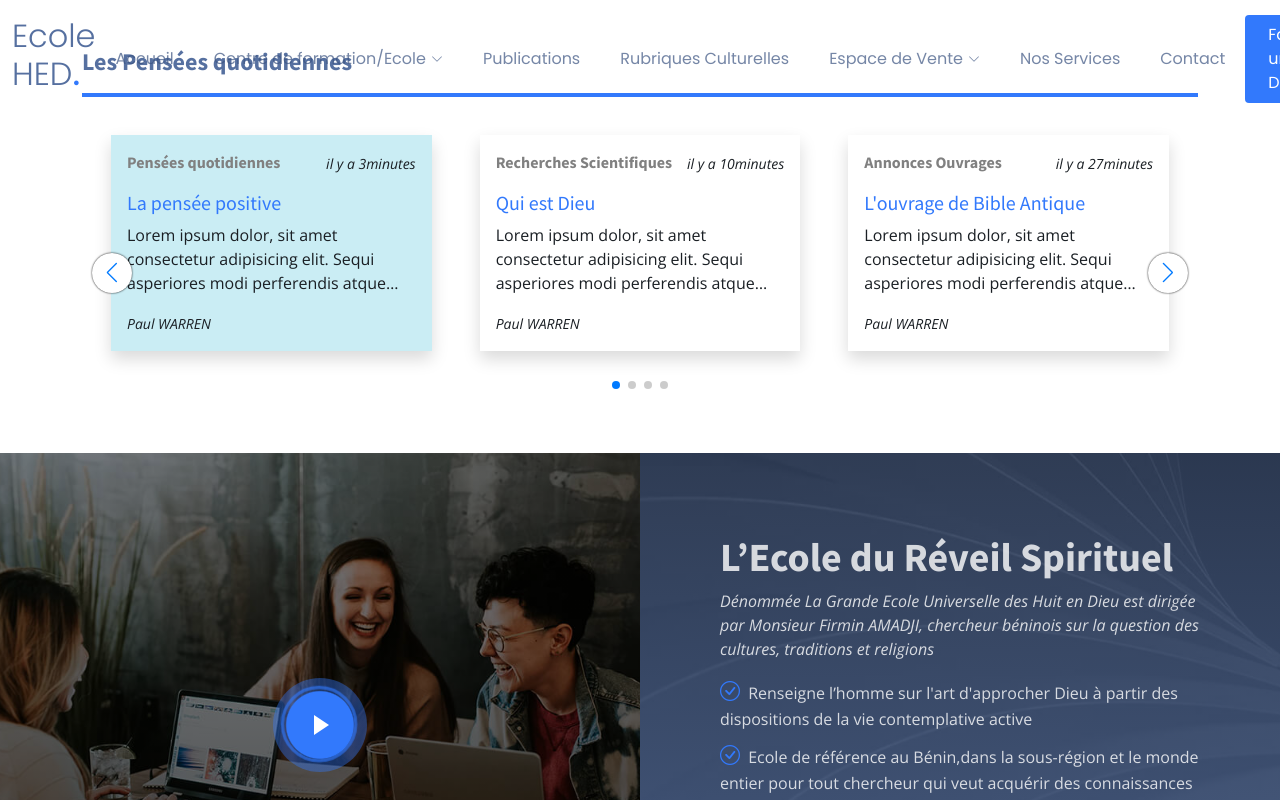
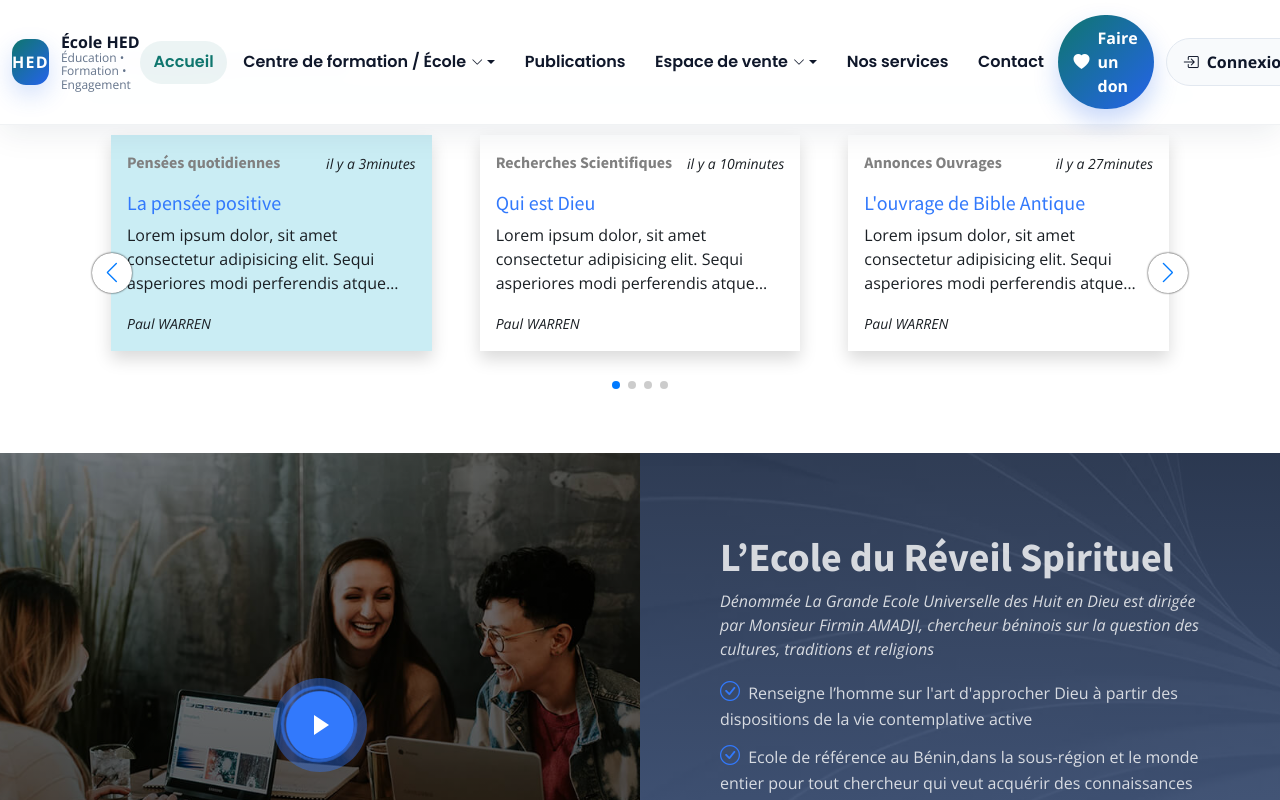
Before and after one commit to teteganexauce/site_huit_en_dieu, a Vue app: page / in a window 1280 px wide. Shown: the top 800 px of the page. Built offline with nearby package versions, Linux system fonts and the light colour scheme; no server answers.

Commit message:
mise à jour de header

```diff
--- a/src/components/listInlineBloc.vue
+++ b/src/components/listInlineBloc.vue
@@ -1,5 +1,5 @@
 <script setup>
-import { ref, onMounted } from 'vue'
+import { ref, onMounted, computed } from 'vue'
 import { Swiper, SwiperSlide } from 'swiper/vue';
 import { Navigation, Pagination, A11y, Autoplay } from 'swiper/modules';
 
@@ -25,6 +25,8 @@ const temoignages = ref([])
 const partenaires = ref([])
 const isLoadingTemoignages = ref(true)
 const isLoadingPartenaires = ref(true)
+
+const maxLoopedSlides = computed(() => Math.max(partenaires.value.length, 7))
 
 onMounted(async () => {
   try {
@@ -225,6 +227,7 @@ onMounted(async () => {
                  :slides-per-view="7"
                  :space-between="16"
                  :loop="true"
+                 :loopedSlides="maxLoopedSlides"
                  :modules="[Navigation, Pagination, A11y, Autoplay]"
                  :breakpoints="{
                    320: { slidesPerView: 2, spaceBetween: 12 },
@@ -233,9 +236,9 @@ onMounted(async () => {
                    992: { slidesPerView: 5, spaceBetween: 16 },
                    1200: { slidesPerView: 7, spaceBetween: 16 }
                  }"
-                 :speed="800"
+                 :speed="3000"
                  :grab-cursor="true"
-                 :autoplay="{ delay: 2500, disableOnInteraction: false, pauseOnMouseEnter: false }"
+                 :autoplay="{ delay: 50, disableOnInteraction: false, pauseOnMouseEnter: false }"
               >
                 <swiper-slide v-for="(item, index) in partenaires" :key="item.id">
                    <div class="partner-card">
@@ -293,10 +296,19 @@ onMounted(async () => {
    min-height: 100px;
    transition: all 0.3s ease;
    width: 100%;
+   box-shadow: none;
 }
 
 .partner-card:hover {
    transform: translateY(-2px);
+}
+
+.clients-slider {
+   overflow: hidden;
+}
+
+.partner-card img {
+   box-shadow: none !important;
 }
 
 .partner-logo {
--- a/src/includes/header.vue
+++ b/src/includes/header.vue
@@ -1,70 +1,235 @@
 <template>
-  <!-- ======= Header ======= -->
   <header id="header" class="header fixed-top" data-scrollto-offset="0">
     <div class="container-fluid d-flex align-items-center justify-content-between">
       <router-link to="/" class="logo d-flex align-items-center scrollto me-auto me-lg-0">
-        <h1>Ecole HED<span>.</span></h1>
+        <span class="logo-mark">HED</span>
+        <div class="logo-text">
+          <strong>École HED</strong>
+          <small>Éducation • Formation • Engagement</small>
+        </div>
       </router-link>
 
-      <nav id="navbar" class="navbar" @click="show">
+      <nav id="navbar" class="navbar">
         <ul>
           <li><router-link to="/" class="nav-link scrollto">Accueil</router-link></li>
           <li class="dropdown megamenu">
-            <a href="#">Centre de formation/Ecole <i class="bi bi-chevron-down dropdown-indicator"></i></a>
-            <ul class="">
+            <a href="#" class="nav-link dropdown-toggle">
+              <span>Centre de formation / École</span>
+              <i class="bi bi-chevron-down dropdown-indicator"></i>
+            </a>
+            <ul class="dropdown-menu">
               <li>
-                <a href="#">A la découverte du centre/école</a>
-                <a href="#">Les realistés du centre/école</a>
+                <a href="#">À la découverte du centre / école</a>
+                <a href="#">Les réalités du centre / école</a>
                 <a href="#">Hors des murs du centre</a>
               </li>
               <li>
                 <a href="#">Orientation et choix de vie</a>
                 <router-link to="/temoignages">Témoignages</router-link>
-                <router-link to="/equipe-animation">Equipe d'animation</router-link>
+                <router-link to="/equipe-animation">Équipe d’animation</router-link>
               </li>
               <li>
-                <router-link to="/galerie">Galerie d'image & videos</router-link>
-                <a href="#">Nos Partenaires</a>
-                <router-link to="/formations">Nos Formations</router-link>
+                <router-link to="/galerie">Galerie d’images & vidéos</router-link>
+                <a href="#">Nos partenaires</a>
+                <router-link to="/formations">Nos formations</router-link>
+                <router-link to="/rubriques-culture">Rubriques culturelles</router-link>
               </li>
             </ul>
           </li>
           <li><router-link to="/publications" class="nav-link scrollto">Publications</router-link></li>
-          <li><router-link to="/rubriques-culture" class="nav-link scrollto">Rubriques Culturelles</router-link></li>
           <li class="dropdown">
-            <a href="#"><span>Espace de Vente</span> <i class="bi bi-chevron-down dropdown-indicator"></i></a>
+            <a href="#" class="nav-link dropdown-toggle">
+              <span>Espace de vente</span>
+              <i class="bi bi-chevron-down dropdown-indicator"></i>
+            </a>
             <ul>
               <li><router-link to="/e-book" class="nav-link scrollto">Nos e-books</router-link></li>
-              <li><router-link to="/objets" class="nav-link scrollto">Objets en Vente</router-link></li>
+              <li><router-link to="/objets" class="nav-link scrollto">Objets en vente</router-link></li>
             </ul>
           </li>
-          <li><router-link to="/services" class="nav-link scrollto">Nos Services</router-link></li>
+          <li><router-link to="/services" class="nav-link scrollto">Nos services</router-link></li>
           <li><router-link to="/contact" class="nav-link scrollto">Contact</router-link></li>
         </ul>
-        <i class="bi bi-list mobile-nav-toggle d-none"></i>
       </nav>
 
-      <router-link to="/#about" class="btn-getstarted scrollto">Faire un Don</router-link>
-      <router-link v-if="!authStore.isAuthenticated" to="/login" class="btn-getstarted scrollto ms-2">Connexion</router-link>
-      <router-link v-else to="/profile-inscrit" class="btn-getstarted scrollto ms-2">Mon Profil</router-link>
+      <div class="header-actions">
+        <router-link to="/#about" class="header-action-btn header-action-btn--don">
+          <i class="bi bi-heart-fill"></i>
+          Faire un don
+        </router-link>
+        <router-link v-if="!authStore.isAuthenticated" to="/login" class="header-action-btn header-action-btn--ghost">
+          <i class="bi bi-box-arrow-in-right"></i>
+          Connexion
+        </router-link>
+        <router-link v-else to="/profile-inscrit" class="header-action-btn header-action-btn--ghost">
+          <i class="bi bi-person-circle"></i>
+          Mon profil
+        </router-link>
+      </div>
     </div>
-  </header><!-- End Header -->
+  </header>
 </template>
 
 <script setup>
 import { useAuthStore } from '../stores/auth'
 
 const authStore = useAuthStore()
-
-$(document).ready(function () {
-  $(".mobile-nav-active #vabar ul").click(function (e) {
-    alert('jh')
-    document.querySelector('body').classList.toggle('mobile-nav-active');
-    this.classList.toggle('bi-list');
-    this.classList.toggle('bi-x');
-  });
-});
 </script>
 
 <style scoped>
+.header {
+  background: rgba(255, 255, 255, 0.96);
+  box-shadow: 0 8px 30px rgba(12, 41, 69, 0.08);
+  backdrop-filter: blur(10px);
+  border-bottom: 1px solid rgba(12, 41, 69, 0.06);
+}
+
+.logo {
+  text-decoration: none;
+  color: #0f172a;
+  gap: 0.75rem;
+}
+
+.logo-mark {
+  display: flex;
+  align-items: center;
+  justify-content: center;
+  width: 46px;
+  height: 46px;
+  border-radius: 14px;
+  background: linear-gradient(135deg, #0f766e 0%, #2563eb 100%);
+  color: #fff;
+  font-weight: 700;
+  letter-spacing: 0.08em;
+  box-shadow: 0 10px 25px rgba(37, 99, 235, 0.2);
+}
+
+.logo-text {
+  display: flex;
+  flex-direction: column;
+  line-height: 1.1;
+}
+
+.logo-text strong {
+  font-size: 1rem;
+  font-weight: 700;
+}
+
+.logo-text small {
+  font-size: 0.75rem;
+  color: #64748b;
+}
+
+.navbar ul {
+  display: flex;
+  align-items: center;
+  gap: 0.15rem;
+  margin: 0;
+  padding: 0;
+  list-style: none;
+}
+
+.navbar .nav-link,
+.navbar a {
+  color: #0f172a;
+  text-decoration: none;
+  font-weight: 600;
+  padding: 0.6rem 0.85rem;
+  border-radius: 999px;
+  transition: all 0.2s ease;
+}
+
+.navbar .nav-link:hover,
+.navbar a:hover,
+.navbar .nav-link.router-link-active {
+  color: #0f766e;
+  background: rgba(15, 118, 110, 0.08);
+}
+
+.dropdown ul {
+  min-width: 280px;
+  padding: 0.75rem;
+  border: 0;
+  border-radius: 16px;
+  box-shadow: 0 20px 45px rgba(15, 23, 42, 0.12);
+}
+
+.dropdown ul li {
+  display: flex;
+  flex-direction: column;
+  gap: 0.35rem;
+}
+
+.dropdown ul a,
+.dropdown ul .router-link-active {
+  padding: 0.6rem 0.8rem;
+  border-radius: 10px;
+  color: #334155;
+}
+
+.dropdown ul a:hover,
+.dropdown ul .router-link-active {
+  background: #f8fafc;
+  color: #0f766e;
+}
+
+.header-actions {
+  display: flex;
+  align-items: center;
+  gap: 0.75rem;
+}
+
+.header-action-btn {
+  display: inline-flex;
+  align-items: center;
+  gap: 0.5rem;
+  text-decoration: none;
+  padding: 0.7rem 1rem;
+  border-radius: 999px;
+  font-weight: 700;
+  transition: transform 0.2s ease, box-shadow 0.2s ease;
+}
+
+.header-action-btn:hover {
+  transform: translateY(-1px);
+}
+
+.header-action-btn--don {
+  background: linear-gradient(135deg, #0f766e 0%, #2563eb 100%);
+  color: #fff;
+  box-shadow: 0 12px 24px rgba(37, 99, 235, 0.25);
+}
+
+.header-action-btn--ghost {
+  background: #f8fafc;
+  color: #0f172a;
+  border: 1px solid #e2e8f0;
+}
+
+@media (max-width: 991px) {
+  .navbar {
+    display: none;
+  }
+
+  .header-actions {
+    gap: 0.5rem;
+  }
+
+  .header-action-btn {
+    padding: 0.6rem 0.8rem;
+    font-size: 0.92rem;
+  }
+}
+
+@media (max-width: 576px) {
+  .container-fluid {
+    flex-wrap: wrap;
+    gap: 0.75rem;
+  }
+
+  .header-actions {
+    width: 100%;
+    justify-content: flex-end;
+  }
+}
 </style>
```
